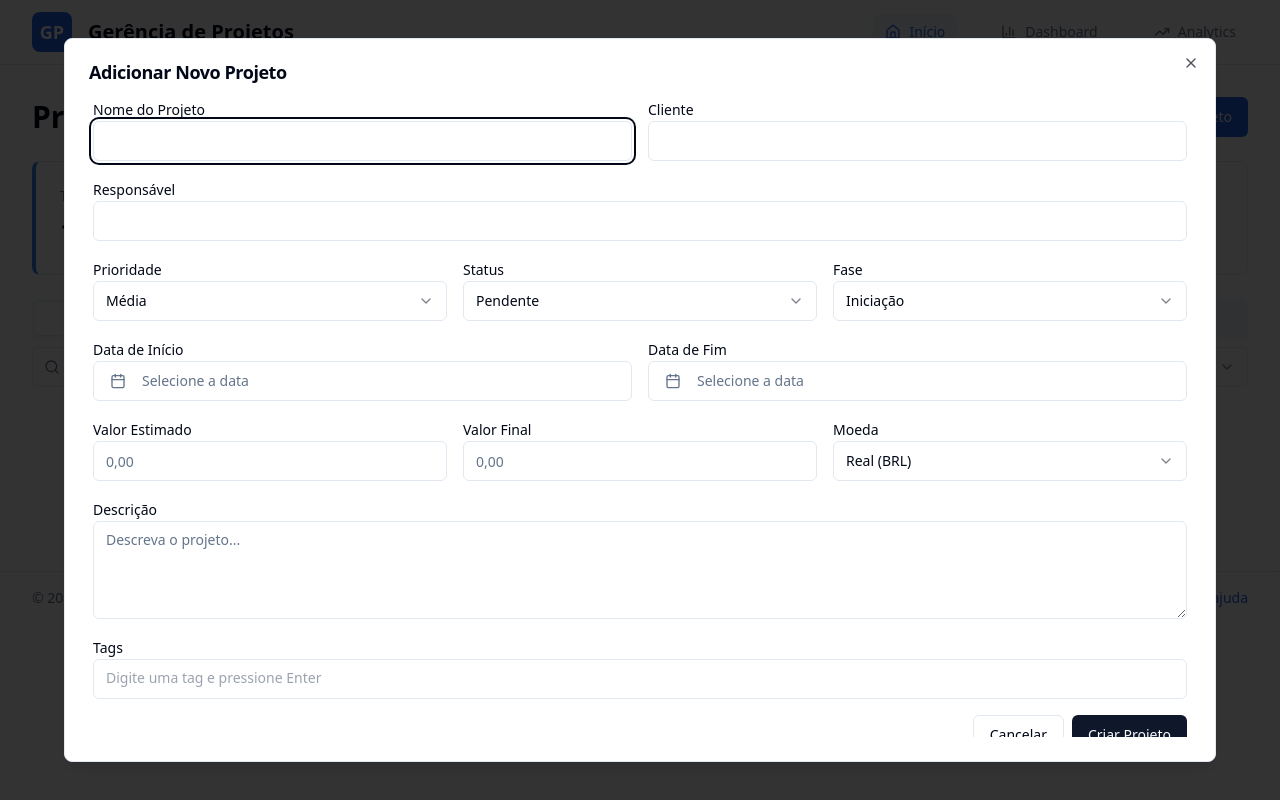
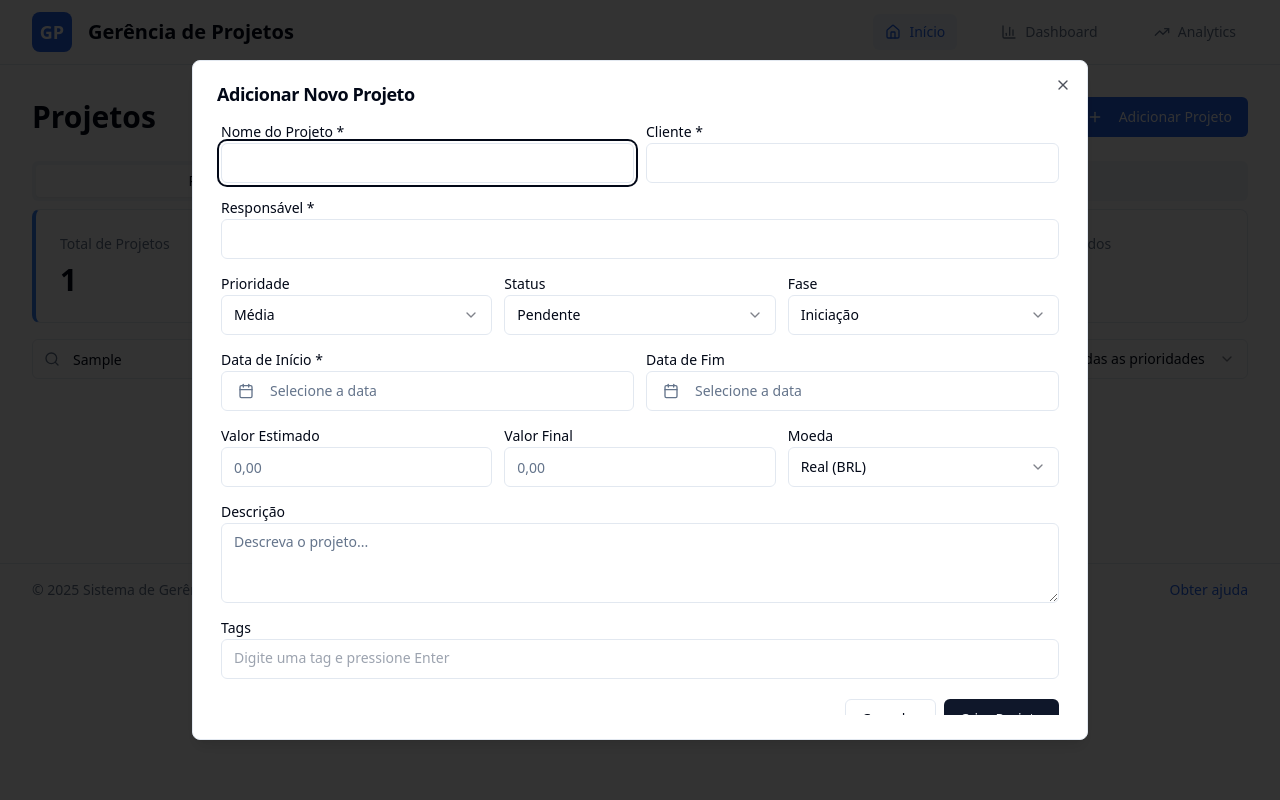
Before and after one commit to DaniloPrestige/agile-canvas-suite, a React (Vite) app: page / in a window 1280 px wide. Both pictures are taken after typing "Sample" into the empty fields and a click on the button "Adicionar Projeto". Built offline with nearby package versions, Linux system fonts and the light colour scheme.

Commit message:
Fix project list and form issues
- Make required fields in project form.
- Fix date pickers in project form.
- Fix project indicators to be individual for each tab.
- Fix visual bug in dashboard.
- Remove scrollbar from project form.

```diff
--- a/src/components/ProjectForm.tsx
+++ b/src/components/ProjectForm.tsx
@@ -1,3 +1,4 @@
+
 import React, { useState } from 'react';
 import { Button } from '@/components/ui/button';
 import { Input } from '@/components/ui/input';
@@ -77,10 +78,10 @@ const ProjectForm: React.FC<ProjectFormProps> = ({ project, onSubmit, onCancel }
   };
 
   return (
-    <form onSubmit={handleSubmit} className="space-y-4">
-      <div className="grid grid-cols-2 gap-4">
+    <form onSubmit={handleSubmit} className="space-y-3">
+      <div className="grid grid-cols-2 gap-3">
         <div>
-          <Label htmlFor="name">Nome do Projeto</Label>
+          <Label htmlFor="name">Nome do Projeto *</Label>
           <Input
             id="name"
             value={formData.name}
@@ -89,7 +90,7 @@ const ProjectForm: React.FC<ProjectFormProps> = ({ project, onSubmit, onCancel }
           />
         </div>
         <div>
-          <Label htmlFor="client">Cliente</Label>
+          <Label htmlFor="client">Cliente *</Label>
           <Input
             id="client"
             value={formData.client}
@@ -100,7 +101,7 @@ const ProjectForm: React.FC<ProjectFormProps> = ({ project, onSubmit, onCancel }
       </div>
 
       <div>
-        <Label htmlFor="responsible">Responsável</Label>
+        <Label htmlFor="responsible">Responsável *</Label>
         <Input
           id="responsible"
           value={formData.responsible}
@@ -109,7 +110,7 @@ const ProjectForm: React.FC<ProjectFormProps> = ({ project, onSubmit, onCancel }
         />
       </div>
 
-      <div className="grid grid-cols-3 gap-4">
+      <div className="grid grid-cols-3 gap-3">
         <div>
           <Label htmlFor="priority">Prioridade</Label>
           <Select value={formData.priority} onValueChange={(value: 'Alta' | 'Média' | 'Baixa') => setFormData({ ...formData, priority: value })}>
@@ -139,7 +140,7 @@ const ProjectForm: React.FC<ProjectFormProps> = ({ project, onSubmit, onCancel }
         </div>
         <div>
           <Label htmlFor="phase">Fase</Label>
-          <Select value={formData.phase} onValueChange={(value: 'Iniciação' | 'Planejamento' | 'Execução' | 'Encerramento') => setFormData({ ...formData, phase: value })}>
+          <Select value={formData.phase} onValueChange={(value: 'Iniciação' | 'Planejamento' | 'Execução' | 'Monitoramento' | 'Encerramento') => setFormData({ ...formData, phase: value })}>
             <SelectTrigger>
               <SelectValue />
             </SelectTrigger>
@@ -147,15 +148,16 @@ const ProjectForm: React.FC<ProjectFormProps> = ({ project, onSubmit, onCancel }
               <SelectItem value="Iniciação">Iniciação</SelectItem>
               <SelectItem value="Planejamento">Planejamento</SelectItem>
               <SelectItem value="Execução">Execução</SelectItem>
+              <SelectItem value="Monitoramento">Monitoramento</SelectItem>
               <SelectItem value="Encerramento">Encerramento</SelectItem>
             </SelectContent>
           </Select>
         </div>
       </div>
 
-      <div className="grid grid-cols-2 gap-4">
+      <div className="grid grid-cols-2 gap-3">
         <div>
-          <Label>Data de Início</Label>
+          <Label>Data de Início *</Label>
           <Popover>
             <PopoverTrigger asChild>
               <Button
@@ -176,7 +178,7 @@ const ProjectForm: React.FC<ProjectFormProps> = ({ project, onSubmit, onCancel }
                 selected={startDate}
                 onSelect={setStartDate}
                 initialFocus
-                className={cn("p-3")}
+                className="p-3 pointer-events-auto"
               />
             </PopoverContent>
           </Popover>
@@ -203,7 +205,7 @@ const ProjectForm: React.FC<ProjectFormProps> = ({ project, onSubmit, onCancel }
                 selected={endDate}
                 onSelect={setEndDate}
                 initialFocus
-                className={cn("p-3")}
+                className="p-3 pointer-events-auto"
                 disabled={(date) => startDate ? date < startDate : false}
               />
             </PopoverContent>
@@ -211,7 +213,7 @@ const ProjectForm: React.FC<ProjectFormProps> = ({ project, onSubmit, onCancel }
         </div>
       </div>
 
-      <div className="grid grid-cols-3 gap-4">
+      <div className="grid grid-cols-3 gap-3">
         <div>
           <Label htmlFor="estimatedValue">Valor Estimado</Label>
           <Input
@@ -254,7 +256,7 @@ const ProjectForm: React.FC<ProjectFormProps> = ({ project, onSubmit, onCancel }
           value={formData.description}
           onChange={(e) => setFormData({ ...formData, description: e.target.value })}
           placeholder="Descreva o projeto..."
-          rows={4}
+          rows={3}
         />
       </div>
 
@@ -267,7 +269,7 @@ const ProjectForm: React.FC<ProjectFormProps> = ({ project, onSubmit, onCancel }
         />
       </div>
 
-      <div className="flex justify-end space-x-2">
+      <div className="flex justify-end space-x-2 pt-2">
         <Button type="button" variant="outline" onClick={onCancel}>
           Cancelar
         </Button>
--- a/src/pages/Dashboard.tsx
+++ b/src/pages/Dashboard.tsx
@@ -19,7 +19,7 @@ const Dashboard: React.FC = () => {
     const active = db.getActiveProjects();
     const finished = db.getFinishedProjects();
     const deleted = db.getDeletedProjects();
-    const all = db.getAllProjects();
+    const all = [...active, ...finished, ...deleted];
 
     setActiveProjects(active);
     setFinishedProjects(finished);
@@ -58,7 +58,7 @@ const Dashboard: React.FC = () => {
       { name: 'Alta', value: alta, color: '#ef4444' },
       { name: 'Média', value: media, color: '#f59e0b' },
       { name: 'Baixa', value: baixa, color: '#10b981' }
-    ];
+    ].filter(item => item.value > 0);
   };
 
   const getPhaseData = (projects: Project[]) => {
@@ -75,6 +75,11 @@ const Dashboard: React.FC = () => {
 
   const activeFinancial = getFinancialData(activeProjects);
   const finishedFinancial = getFinancialData(finishedProjects);
+
+  const renderCustomLabel = ({ name, percent }: any) => {
+    if (percent < 0.05) return ''; // Hide labels for very small slices
+    return `${name} ${(percent * 100).toFixed(0)}%`;
+  };
 
   return (
     <Layout>
@@ -102,7 +107,7 @@ const Dashboard: React.FC = () => {
 
           <TabsContent value="active" className="space-y-6">
             <div className="grid grid-cols-1 md:grid-cols-5 gap-4">
-              <StatusCard title="Total" count={allProjects.length} color="blue" />
+              <StatusCard title="Total" count={activeProjects.length} color="blue" />
               <StatusCard title="Em Progresso" count={activeStats.inProgress} color="yellow" />
               <StatusCard title="Pendentes" count={activeStats.pending} color="gray" />
               <StatusCard title="Atrasados" count={activeStats.delayed} color="red" />
@@ -122,7 +127,7 @@ const Dashboard: React.FC = () => {
                         cx="50%"
                         cy="50%"
                         labelLine={false}
-                        label={({ name, percent }) => `${name} ${(percent * 100).toFixed(0)}%`}
+                        label={renderCustomLabel}
                         outerRadius={80}
                         fill="#8884d8"
                         dataKey="value"
@@ -194,7 +199,7 @@ const Dashboard: React.FC = () => {
 
           <TabsContent value="finished" className="space-y-6">
             <div className="grid grid-cols-1 md:grid-cols-5 gap-4">
-              <StatusCard title="Total Finalizados" count={finishedStats.total} color="green" />
+              <StatusCard title="Total Finalizados" count={finishedProjects.length} color="green" />
               <StatusCard title="Em Progresso" count={finishedStats.inProgress} color="yellow" />
               <StatusCard title="Pendentes" count={finishedStats.pending} color="gray" />
               <StatusCard title="Atrasados" count={finishedStats.delayed} color="red" />
@@ -214,7 +219,7 @@ const Dashboard: React.FC = () => {
                         cx="50%"
                         cy="50%"
                         labelLine={false}
-                        label={({ name, percent }) => `${name} ${(percent * 100).toFixed(0)}%`}
+                        label={renderCustomLabel}
                         outerRadius={80}
                         fill="#8884d8"
                         dataKey="value"
@@ -250,7 +255,7 @@ const Dashboard: React.FC = () => {
 
           <TabsContent value="deleted" className="space-y-6">
             <div className="grid grid-cols-1 md:grid-cols-5 gap-4">
-              <StatusCard title="Total Excluídos" count={deletedStats.total} color="red" />
+              <StatusCard title="Total Excluídos" count={deletedProjects.length} color="red" />
               <StatusCard title="Em Progresso" count={deletedStats.inProgress} color="yellow" />
               <StatusCard title="Pendentes" count={deletedStats.pending} color="gray" />
               <StatusCard title="Atrasados" count={deletedStats.delayed} color="red" />
@@ -276,7 +281,7 @@ const Dashboard: React.FC = () => {
                           cx="50%"
                           cy="50%"
                           labelLine={false}
-                          label={({ name, percent }) => `${name} ${(percent * 100).toFixed(0)}%`}
+                          label={renderCustomLabel}
                           outerRadius={80}
                           fill="#8884d8"
                           dataKey="value"
--- a/src/pages/ProjectList.tsx
+++ b/src/pages/ProjectList.tsx
@@ -1,4 +1,3 @@
-
 import React, { useState, useEffect } from 'react';
 import { Link } from 'react-router-dom';
 import { Plus, Search, Trash2, CheckCircle, Eye, Edit, ArrowUpDown } from 'lucide-react';
@@ -32,7 +31,7 @@ const ProjectList: React.FC = () => {
     const active = db.getActiveProjects();
     const deleted = db.getDeletedProjects();
     const finished = db.getFinishedProjects();
-    const all = db.getAllProjects();
+    const all = [...active, ...finished, ...deleted];
 
     setProjects(active);
     setDeletedProjects(deleted);
@@ -78,17 +77,15 @@ const ProjectList: React.FC = () => {
     return matchesSearch && matchesStatus && matchesPriority;
   });
 
-  const getStatusStats = () => {
-    const total = allProjects.length;
-    const inProgress = projects.filter(p => p.status === 'Em Progresso').length;
-    const pending = projects.filter(p => p.status === 'Pendente').length;
-    const completed = finishedProjects.length;
-    const delayed = projects.filter(p => p.status === 'Atrasado').length;
+  const getStatusStats = (projectList: Project[]) => {
+    const total = projectList.length;
+    const inProgress = projectList.filter(p => p.status === 'Em Progresso').length;
+    const pending = projectList.filter(p => p.status === 'Pendente').length;
+    const completed = projectList.filter(p => p.status === 'Concluído').length;
+    const delayed = projectList.filter(p => p.status === 'Atrasado').length;
 
     return { total, inProgress, pending, completed, delayed };
   };
-
-  const stats = getStatusStats();
 
   const formatDate = (dateString: string) => {
     return new Date(dateString).toLocaleDateString('pt-BR');
@@ -316,11 +313,11 @@ const ProjectList: React.FC = () => {
                 Adicionar Projeto
               </Button>
             </DialogTrigger>
-            <DialogContent className="max-w-6xl max-h-[95vh] overflow-hidden">
+            <DialogContent className="max-w-4xl h-[85vh] overflow-hidden">
               <DialogHeader>
                 <DialogTitle>Adicionar Novo Projeto</DialogTitle>
               </DialogHeader>
-              <div className="overflow-y-auto max-h-[calc(95vh-120px)] px-1">
+              <div className="overflow-y-auto flex-1 px-1">
                 <ProjectForm
                   onSubmit={() => {
                     setIsFormOpen(false);
@@ -333,15 +330,6 @@ const ProjectList: React.FC = () => {
           </Dialog>
         </div>
 
-        {/* Stats Cards */}
-        <div className="grid grid-cols-1 md:grid-cols-5 gap-4">
-          <StatusCard title="Total de Projetos" count={stats.total} color="blue" />
-          <StatusCard title="Em Progresso" count={stats.inProgress} color="yellow" />
-          <StatusCard title="Pendentes" count={stats.pending} color="gray" />
-          <StatusCard title="Concluídos" count={stats.completed} color="green" />
-          <StatusCard title="Atrasados" count={stats.delayed} color="red" />
-        </div>
-
         {/* Tabs for different project views */}
         <Tabs defaultValue="active" className="w-full">
           <TabsList className="grid w-full grid-cols-3">
@@ -351,6 +339,15 @@ const ProjectList: React.FC = () => {
           </TabsList>
 
           <TabsContent value="active" className="space-y-4">
+            {/* Stats Cards for Active Projects */}
+            <div className="grid grid-cols-1 md:grid-cols-5 gap-4">
+              <StatusCard title="Total de Projetos" count={projects.length} color="blue" />
+              <StatusCard title="Em Progresso" count={getStatusStats(projects).inProgress} color="yellow" />
+              <StatusCard title="Pendentes" count={getStatusStats(projects).pending} color="gray" />
+              <StatusCard title="Concluídos" count={getStatusStats(projects).completed} color="green" />
+              <StatusCard title="Atrasados" count={getStatusStats(projects).delayed} color="red" />
+            </div>
+
             {/* Filters */}
             <div className="flex flex-col sm:flex-row gap-4">
               <div className="flex-1">
@@ -403,6 +400,15 @@ const ProjectList: React.FC = () => {
           </TabsContent>
 
           <TabsContent value="finished" className="space-y-4">
+            {/* Stats Cards for Finished Projects */}
+            <div className="grid grid-cols-1 md:grid-cols-5 gap-4">
+              <StatusCard title="Total Finalizados" count={finishedProjects.length} color="green" />
+              <StatusCard title="Em Progresso" count={getStatusStats(finishedProjects).inProgress} color="yellow" />
+              <StatusCard title="Pendentes" count={getStatusStats(finishedProjects).pending} color="gray" />
+              <StatusCard title="Concluídos" count={getStatusStats(finishedProjects).completed} color="green" />
+              <StatusCard title="Atrasados" count={getStatusStats(finishedProjects).delayed} color="red" />
+            </div>
+
             <div className="grid grid-cols-1 md:grid-cols-2 lg:grid-cols-3 gap-6">
               {finishedProjects.map((project) => (
                 <ProjectCard key={project.id} project={project} type="finished" />
@@ -416,6 +422,15 @@ const ProjectList: React.FC = () => {
           </TabsContent>
 
           <TabsContent value="deleted" className="space-y-4">
+            {/* Stats Cards for Deleted Projects */}
+            <div className="grid grid-cols-1 md:grid-cols-5 gap-4">
+              <StatusCard title="Total Excluídos" count={deletedProjects.length} color="red" />
+              <StatusCard title="Em Progresso" count={getStatusStats(deletedProjects).inProgress} color="yellow" />
+              <StatusCard title="Pendentes" count={getStatusStats(deletedProjects).pending} color="gray" />
+              <StatusCard title="Concluídos" count={getStatusStats(deletedProjects).completed} color="green" />
+              <StatusCard title="Atrasados" count={getStatusStats(deletedProjects).delayed} color="red" />
+            </div>
+
             <div className="grid grid-cols-1 md:grid-cols-2 lg:grid-cols-3 gap-6">
               {deletedProjects.map((project) => (
                 <ProjectCard key={project.id} project={project} type="deleted" />
```
